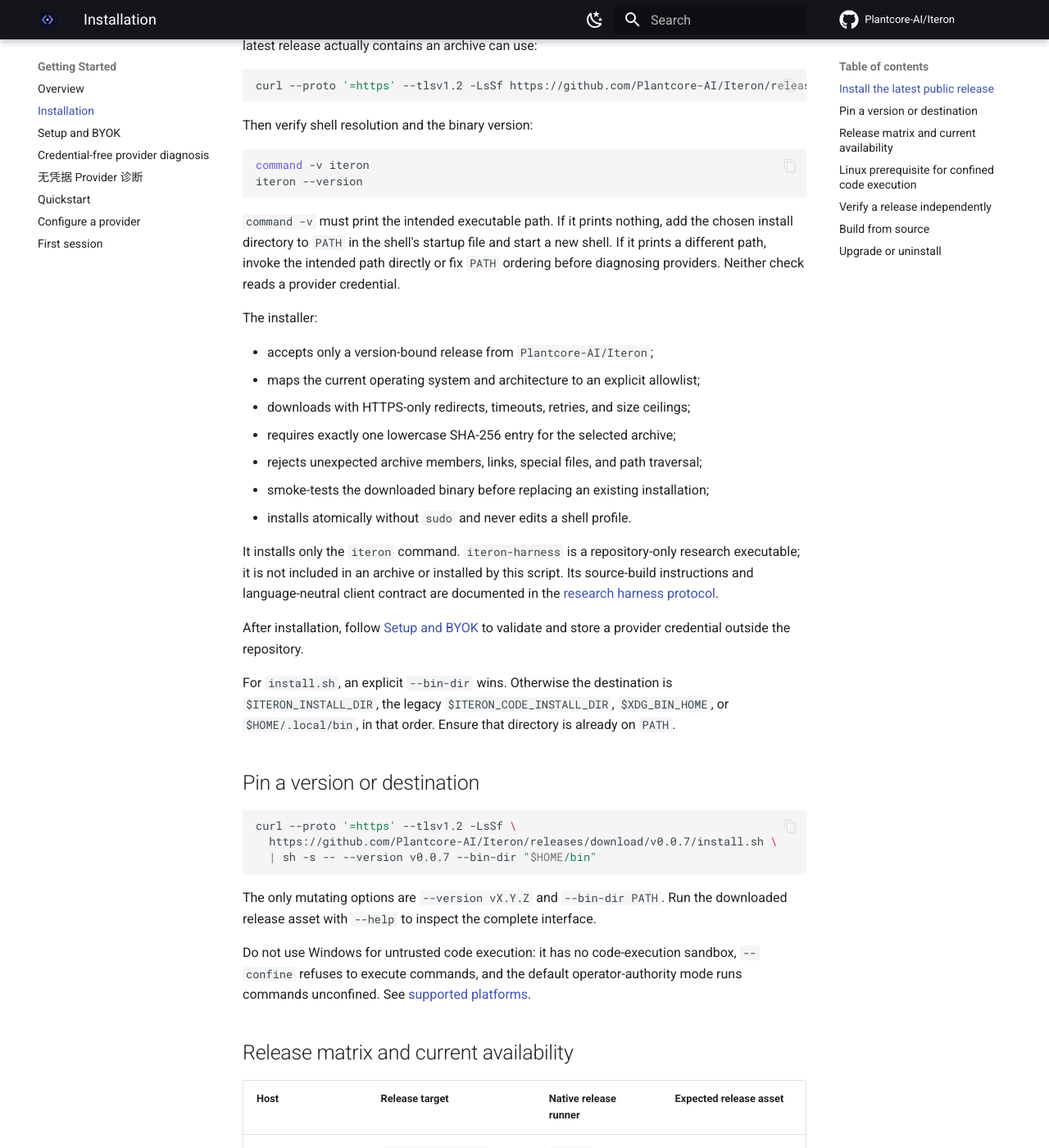
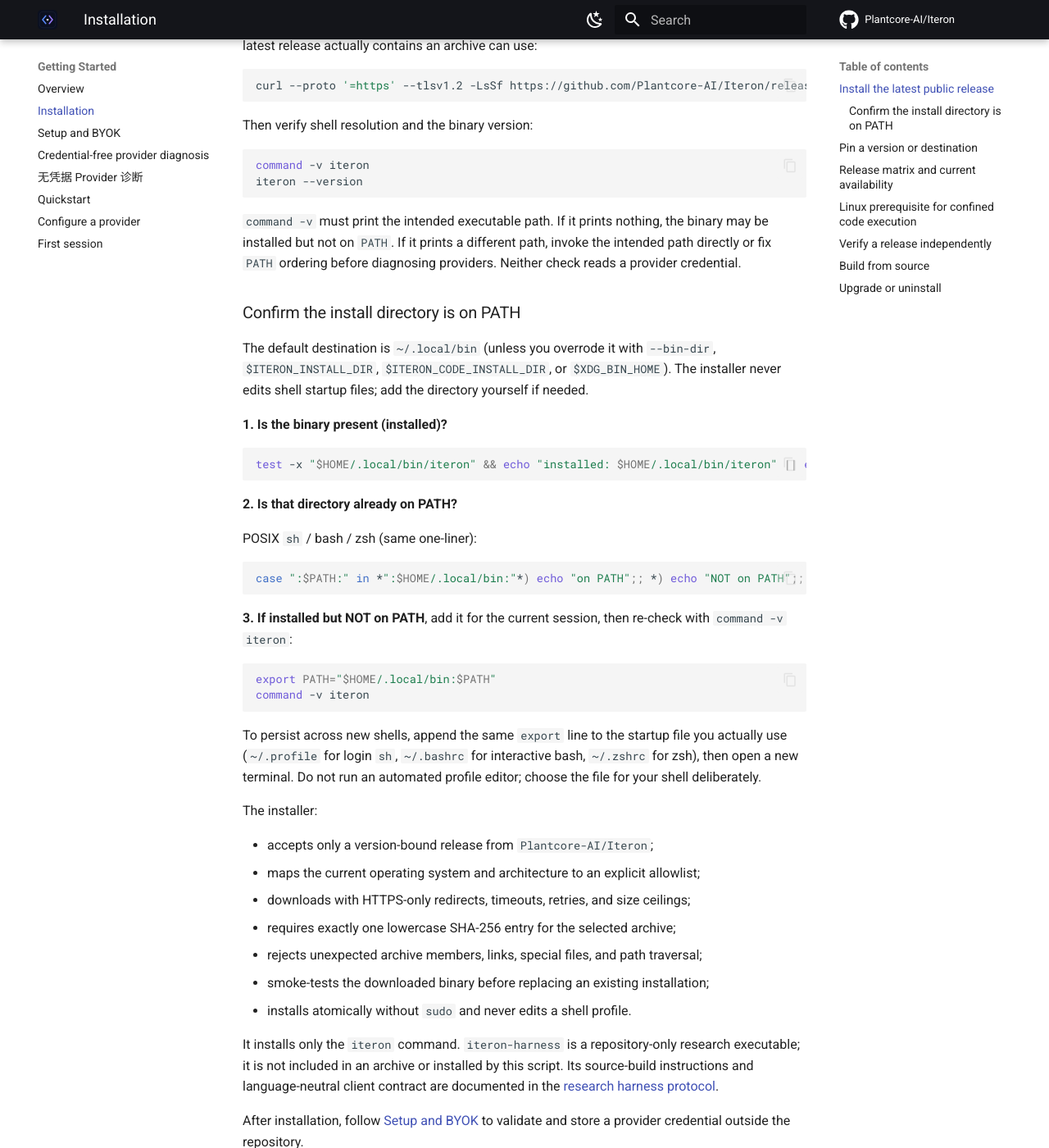
Before and after one commit to Plantcore-AI/Iteron, an MkDocs documentation site: the page built from docs/getting-started/installation.md, in a window 1280 px wide and 1400 px high, scrolled down 528 px. Shown: the whole window at 82% size. Built offline with MkDocs 1.6.1 and Material for MkDocs 9.7.7, drawn with Linux system fonts in a browser that asks for light colours; comment, search, counter and statistics services are not loaded.

Commit message:
docs: add shell-specific PATH verification after install
Closes #286

Signed-off-by: Vedant Madane <6527493+VedantMadane@users.noreply.github.com>

````diff
--- a/docs/getting-started/installation.md
+++ b/docs/getting-started/installation.md
@@ -28,11 +28,44 @@
 iteron --version
 ```
 
-`command -v` must print the intended executable path. If it prints nothing, add
-the chosen install directory to `PATH` in the shell's startup file and start a
-new shell. If it prints a different path, invoke the intended path directly or
-fix `PATH` ordering before diagnosing providers. Neither check reads a provider
-credential.
+`command -v` must print the intended executable path. If it prints nothing, the
+binary may be installed but not on `PATH`. If it prints a different path, invoke
+the intended path directly or fix `PATH` ordering before diagnosing providers.
+Neither check reads a provider credential.
+
+### Confirm the install directory is on PATH
+
+The default destination is `~/.local/bin` (unless you overrode it with
+`--bin-dir`, `$ITERON_INSTALL_DIR`, `$ITERON_CODE_INSTALL_DIR`, or
+`$XDG_BIN_HOME`). The installer never edits shell startup files; add the
+directory yourself if needed.
+
+**1. Is the binary present (installed)?**
+
+```sh
+test -x "$HOME/.local/bin/iteron" && echo "installed: $HOME/.local/bin/iteron" || echo "not installed at default path"
+```
+
+**2. Is that directory already on PATH?**
+
+POSIX `sh` / bash / zsh (same one-liner):
+
+```sh
+case ":$PATH:" in *":$HOME/.local/bin:"*) echo "on PATH";; *) echo "NOT on PATH";; esac
+```
+
+**3. If installed but NOT on PATH**, add it for the current session, then
+re-check with `command -v iteron`:
+
+```sh
+export PATH="$HOME/.local/bin:$PATH"
+command -v iteron
+```
+
+To persist across new shells, append the same `export` line to the startup file
+you actually use (`~/.profile` for login `sh`, `~/.bashrc` for interactive bash,
+`~/.zshrc` for zsh), then open a new terminal. Do not run an automated profile
+editor; choose the file for your shell deliberately.
 
 The installer:
 
````
